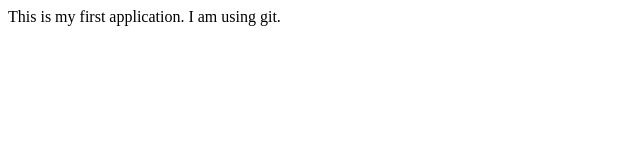
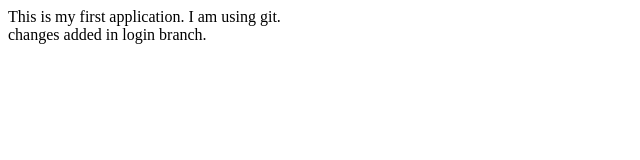
Before and after one commit to Orangeandwatch/MyFirstRepository, a plain HTML site: page index.html in a window 1280 px wide. Shown: the whole page, without its empty margins (0-640 px from the left). Drawn offline with Linux system fonts and the light colour scheme.

Commit message:
Created login.html and update index.html

```diff
--- /dev/null
+++ b/dir1/app1.js
@@ -0,0 +1 @@
+console.log("567");
--- a/index.html
+++ b/index.html
@@ -7,5 +7,7 @@
 </head>
 <body>
 	This is my first application. I am using git.
+	<br>
+	changes added in login branch.
 </body>
 </html>
```
Also changed, not shown: login.html (added, +1 -0 lines), log.txt (added).
